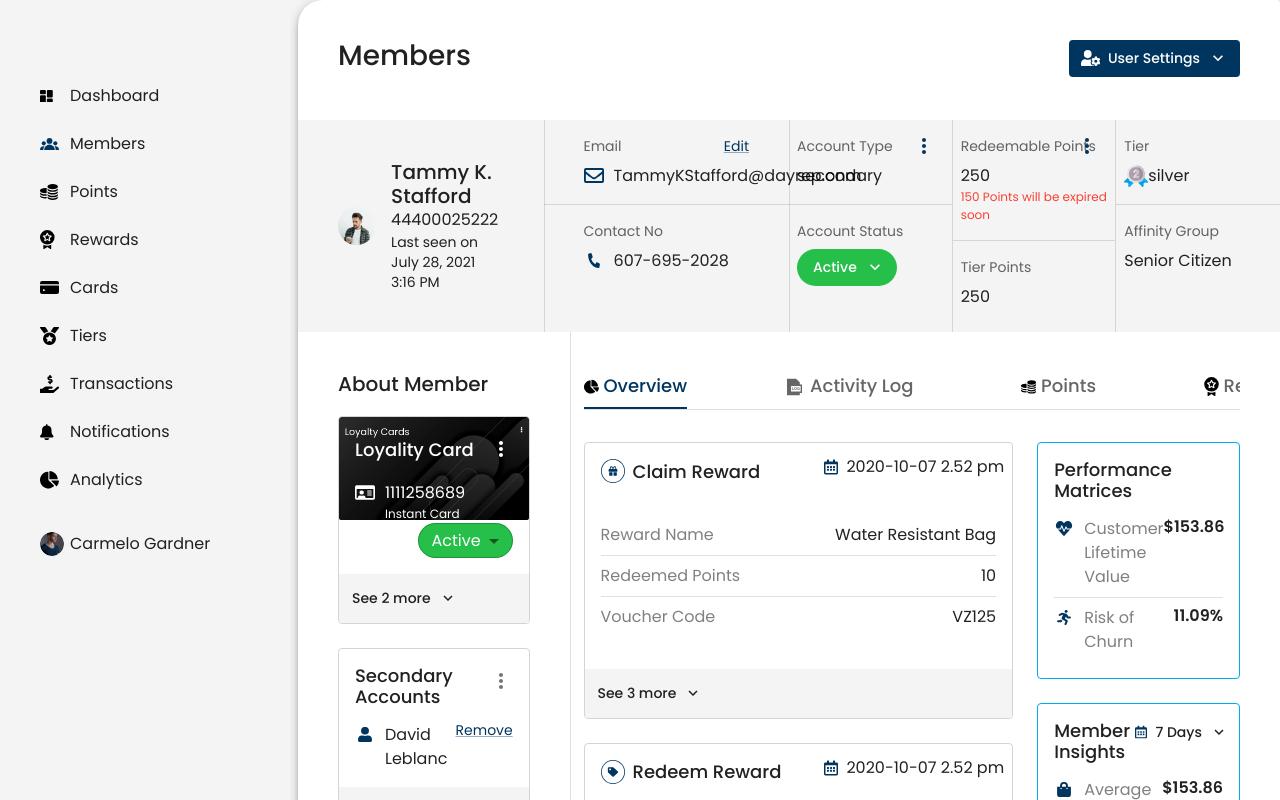
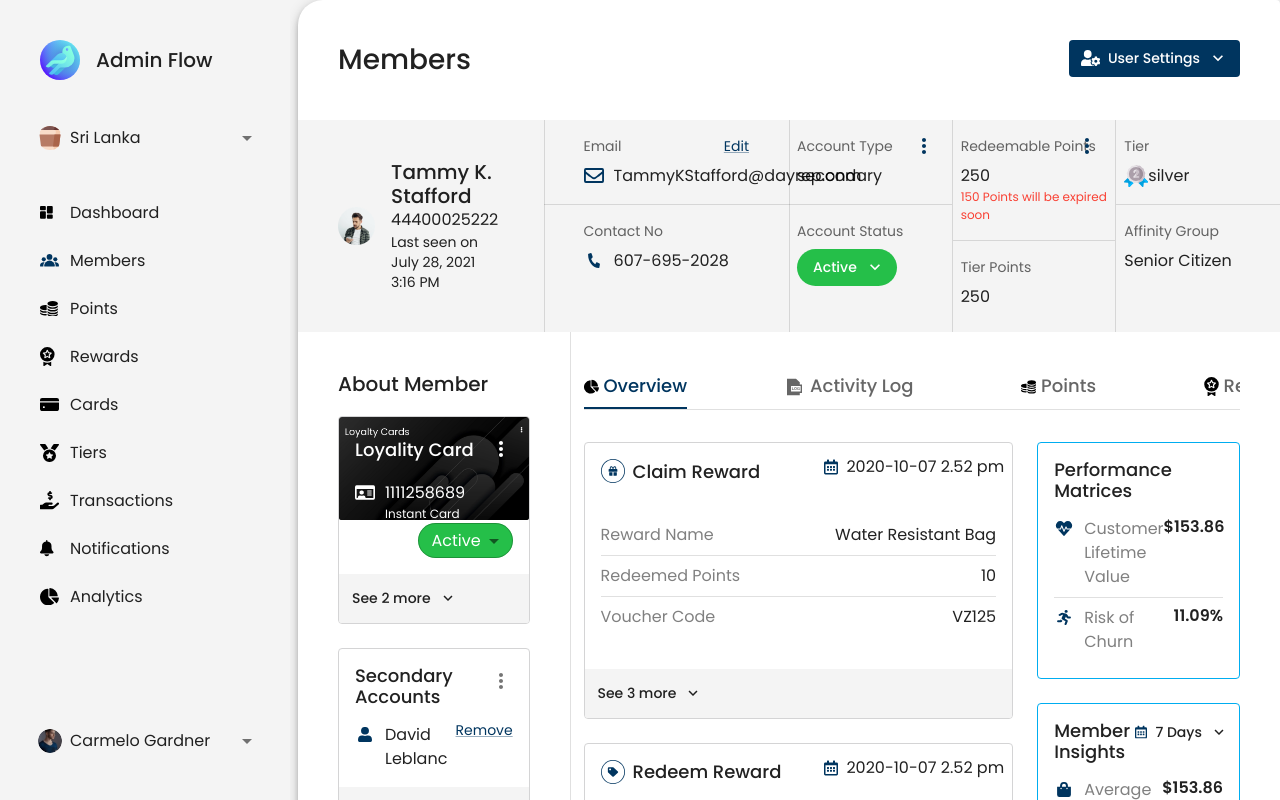
Before and after one commit to KasunWijeratne/armc-react-admin, a React (Create React App) app: page / in a window 1280 px wide. Shown: the top 800 px of the page. Built offline with nearby package versions, Linux system fonts and the light colour scheme.

Commit message:
armc: improvement: responsiveness updated

```diff
--- a/src/App.tsx
+++ b/src/App.tsx
@@ -1,16 +1,17 @@
 import React from "react";
 import { Box, Paper } from "@mui/material";
-import Sidenav, { sidenavWidth } from "./components/Sidenav";
+import Sidenav from "./components/Sidenav";
 import MembersPage from "./pages/Members";
+import { SIDENAV_WIDTH } from "./config/constants";
 
 function App() {
   return (
-    <Box sx={{ display: "flex", height: "100%", bgcolor: ".pa" }}>
+    <Box sx={{ display: "flex", height: "100%" }}>
       <Box
         component="nav"
         sx={{
           width: {
-            sm: sidenavWidth,
+            sm: SIDENAV_WIDTH,
           },
           flexShrink: {
             sm: 0,
@@ -29,7 +30,7 @@ function App() {
         sx={{
           flexGrow: 1,
           width: {
-            sm: `calc(100% - ${sidenavWidth}px)`,
+            sm: `calc(100% - ${SIDENAV_WIDTH}px)`,
             xs: `100%`,
           },
           pl: {
--- /dev/null
+++ b/src/components/ImageTextSelect/index.tsx
@@ -0,0 +1,35 @@
+import React from 'react'
+import { MenuItem, Select, Typography } from '@mui/material';
+import { Box } from '@mui/system';
+import Image from '../Image';
+
+const ImageTextSelect = ({
+  items,
+  value,
+} : { items: Record<string, any>[], value: string; }) => {
+  return (
+    <Select
+      value={value}
+      onChange={() => {}}
+      sx={{
+        bgcolor: "transparent",
+        height: 35,
+        width: "100%",
+        "& .MuiOutlinedInput-notchedOutline": {
+          border: "none",
+        },
+      }}
+    >
+      {items.map((item) => (
+        <MenuItem value={item.text}>
+          <Box display="flex">
+            <Image src={item.image} alt="User" size="xs" round />
+            <Typography ml={1}>{item.text}</Typography>
+          </Box>
+        </MenuItem>
+      ))}
+    </Select>
+  );
+}
+
+export default ImageTextSelect
--- /dev/null
+++ b/src/components/icons/Hamburger/index.tsx
@@ -0,0 +1,20 @@
+import { SvgIcon } from "@mui/material";
+import React from "react";
+
+const Hamburger = (props: any) => {
+  return (
+    <SvgIcon
+      {...props}
+      xmlns="http://www.w3.org/2000/svg"
+      height="24px"
+      viewBox="0 0 24 24"
+      width="24px"
+      fill="#000000"
+    >
+      <path d="M0 0h24v24H0V0z" fill="none" />
+      <path d="M3 18h18v-2H3v2zm0-5h18v-2H3v2zm0-7v2h18V6H3z" />
+    </SvgIcon>
+  );
+};
+
+export default Hamburger;
--- a/src/components/image/index.tsx
+++ b/src/components/image/index.tsx
@@ -4,13 +4,15 @@ import { Box } from "@mui/system";
 interface Props {
   src: string;
   alt: string;
-  size?: 'xs' | 'md' | 'lg';
+  size?: 'xs' | 'sm' | 'md' | 'lg';
   round?: boolean;
 }
 
 const setSize = (size: string) => {
   if(size === 'xs') {
     return 24;
+  } else if (size === 'sm') {
+    return 40;
   } else if (size === 'md') {
     return 75;
   }
--- a/src/components/layouts/LayoutTopTitle/index.tsx
+++ b/src/components/layouts/LayoutTopTitle/index.tsx
@@ -1,6 +1,8 @@
-import { Typography } from '@mui/material';
+import React, { useContext } from 'react';
+import { IconButton, Theme, Typography, useMediaQuery } from '@mui/material';
 import { Box } from '@mui/system';
-import React from 'react';
+import { Context as navContext } from '../../../context/navContext';
+import Hamburger from '../../icons/Hamburger';
 
 interface Props {
   title: string;
@@ -9,17 +11,37 @@ interface Props {
 }
 
 const LayoutTopTitle = ({ title, toolbar, children } : Props) => {
+  const { setOpen } = useContext<any>(navContext);
+  const matches = useMediaQuery((theme: Theme) => theme.breakpoints.down("md"));
+
   return (
     <Box>
-      <Box display="flex" justifyContent="space-between" sx={{ height: 120, p: 5 }}>
-        <Typography variant="h1">{title}</Typography>
-        {
-          toolbar && toolbar
-        }
+      <Box
+        display="flex"
+        justifyContent="space-between"
+        sx={{ height: 120, p: 5 }}
+      >
+        <Box display="flex" alignItems="center">
+          {matches && (
+            <IconButton
+              color="secondary"
+              sx={{ mr: 2 }}
+              onClick={() => setOpen(true)}
+            >
+              <Hamburger />
+            </IconButton>
+          )}
+          <Typography variant="h1">{title}</Typography>
+        </Box>
+        {toolbar && toolbar}
       </Box>
-      <Box sx={{
-        overflow: 'scroll',
-      }}>{children}</Box>
+      <Box
+        sx={{
+          overflow: "scroll",
+        }}
+      >
+        {children}
+      </Box>
     </Box>
   );
 }
--- a/src/components/sidenav/index.tsx
+++ b/src/components/sidenav/index.tsx
@@ -1,17 +1,18 @@
 import {
-  Button,
   Drawer,
   List as MUIList,
   ListItem,
   ListItemIcon,
   ListItemText,
-  Toolbar,
+  Typography,
 } from "@mui/material";
-import React, { useState } from "react";
+import React, { useContext, useState } from "react";
 import DashboardIcon from "../icons/Dashboard";
 import UserGroup from "../icons/UserGroup";
 import Image from "../Image";
 import UserImage from "../../assets/images/download (3)@2x.png";
+import Twitter from "../../assets/images/twitter.svg";
+import SriLanka from "../../assets/images/coffee-cup.svg";
 import { Box, styled } from "@mui/system";
 import CoinStack from "../icons/CoinStack";
 import Medal from "../icons/Medal";
@@ -20,8 +21,9 @@ import MedalSolid from "../icons/MedalSolid";
 import HandHoldingUSD from "../icons/HandHoldingUSD";
 import Bell from "../icons/Bell";
 import PieChart from "../icons/PieChart";
-
-export const sidenavWidth = 290;
+import ImageTextSelect from "../ImageTextSelect";
+import { sidenavPaperStyles } from "./sidenav.style";
+import { Context } from "../../context/navContext";
 
 const navItems = [
   {
@@ -80,9 +82,29 @@ const List = styled(MUIList)(({ theme }) => ({
 }));
 
 const drawer = (
-  <Box>
-    <Toolbar />
-    <List>
+  <Box display="flex" flexDirection="column" height="95%">
+    <Box display="flex" alignItems="center" px={5} py={5}>
+      <Image src={Twitter} alt="Admin Flow" size="sm" />
+      <Typography variant="h2" ml={2}>
+        Admin Flow
+      </Typography>
+    </Box>
+    <Box px={3} pb={3}>
+      <ImageTextSelect
+        value={"Sri Lanka"}
+        items={[
+          {
+            text: "Sri Lanka",
+            image: SriLanka,
+          },
+          {
+            text: "Australia",
+            image: UserImage,
+          },
+        ]}
+      />
+    </Box>
+    <List sx={{ flex: 1 }}>
       {navItems.map((item, index) => (
         <ListItem button key={`item${index}`}>
           <ListItemIcon>{item.icon}</ListItemIcon>
@@ -90,30 +112,30 @@ const drawer = (
         </ListItem>
       ))}
     </List>
-    <List>
-      <ListItem>
-        <ListItemIcon>
-          <Image src={UserImage} alt="User" size="xs" round />
-        </ListItemIcon>
-        <ListItemText primary={"Carmelo Gardner"} />
-      </ListItem>
-    </List>
+    <Box px={3}>
+      <ImageTextSelect
+        value={"Carmelo Gardner"}
+        items={[
+          {
+            text: "Carmelo Gardner",
+            image: UserImage,
+          },
+          {
+            text: "Carmelo Gardner",
+            image: UserImage,
+          },
+        ]}
+      />
+    </Box>
   </Box>
 );
 
-const sidenavPaperStyles = {
-  "& .MuiDrawer-paper": {
-    bgcolor: "background.default",
-    border: 'none',
-    width: sidenavWidth,
-  },
-};
+const Sidenav = ({ window }: Props) => {
 
-const Sidenav = ({ window }: Props) => {
-  const [mobileOpen, setMobileOpen] = useState(false);
+  const { open, setOpen } = useContext<any>(Context);
 
   const handleDrawerToggle = () => {
-    setMobileOpen(!mobileOpen);
+    setOpen(!open);
   };
 
   const container =
@@ -124,11 +146,8 @@ const Sidenav = ({ window }: Props) => {
       <Drawer
         container={container}
         variant="temporary"
-        open={mobileOpen}
+        open={open}
         onClose={handleDrawerToggle}
-        ModalProps={{
-          keepMounted: true,
-        }}
         sx={{
           display: { xs: "block", sm: "none" },
           p: 2,
--- a/src/components/sidenav/sidenav.style.ts
+++ b/src/components/sidenav/sidenav.style.ts
@@ -1,7 +1,16 @@
 import { createStyles, Theme } from "@mui/material";
+import { SIDENAV_WIDTH } from "../../config/constants";
 
 export const useStyle = createStyles((theme: Theme) => ({
   root: {
     padding: theme.spacing(2),
   },
 }));
+
+export const sidenavPaperStyles = {
+  "& .MuiDrawer-paper": {
+    bgcolor: "background.default",
+    border: "none",
+    width: SIDENAV_WIDTH,
+  },
+};
--- a/src/config/constants.ts
+++ b/src/config/constants.ts
@@ -1 +1,2 @@
 export const EXPAND_CARD_MAX_LIST_ITEMS = 3;
+export const SIDENAV_WIDTH = 290;
--- /dev/null
+++ b/src/context/navContext.tsx
@@ -0,0 +1,15 @@
+import React, { useState } from 'react';
+
+export const Context = React.createContext(<></>);
+
+const NavContext = ({ children } : { children: JSX.Element }) => {
+  const [open, setOpen] = useState<boolean>(false);
+
+  return (
+    <Context.Provider value={{ open, setOpen } as any}>
+      { children }
+    </Context.Provider>
+  )
+}
+
+export default NavContext
--- a/src/index.tsx
+++ b/src/index.tsx
@@ -6,11 +6,14 @@ import reportWebVitals from "./reportWebVitals";
 import { ThemeProvider } from "@mui/material/styles";
 import { theme } from "./styles/theme";
 import CssBaseline from "@mui/material/CssBaseline";
+import NavContext from "./context/navContext";
 
 ReactDOM.render(
   <ThemeProvider theme={theme}>
     <CssBaseline />
-    <App />
+    <NavContext>
+      <App />
+    </NavContext>
   </ThemeProvider>,
   document.getElementById("root")
 );
```
Also changed, not shown: src/styles/theme/overrides/MuiSelect.ts (added, +18 -0 lines), src/assets/images/twitter.svg (added).
